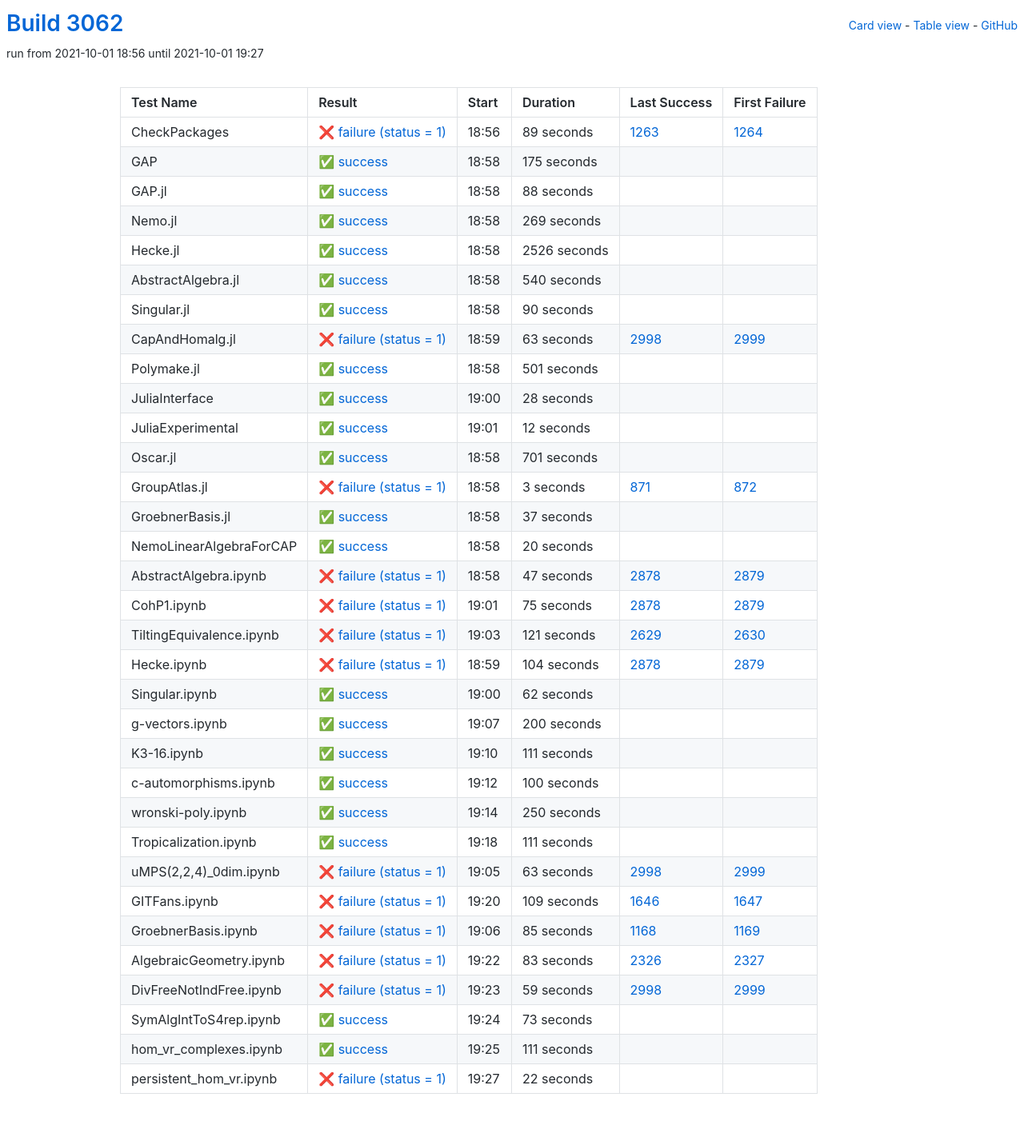
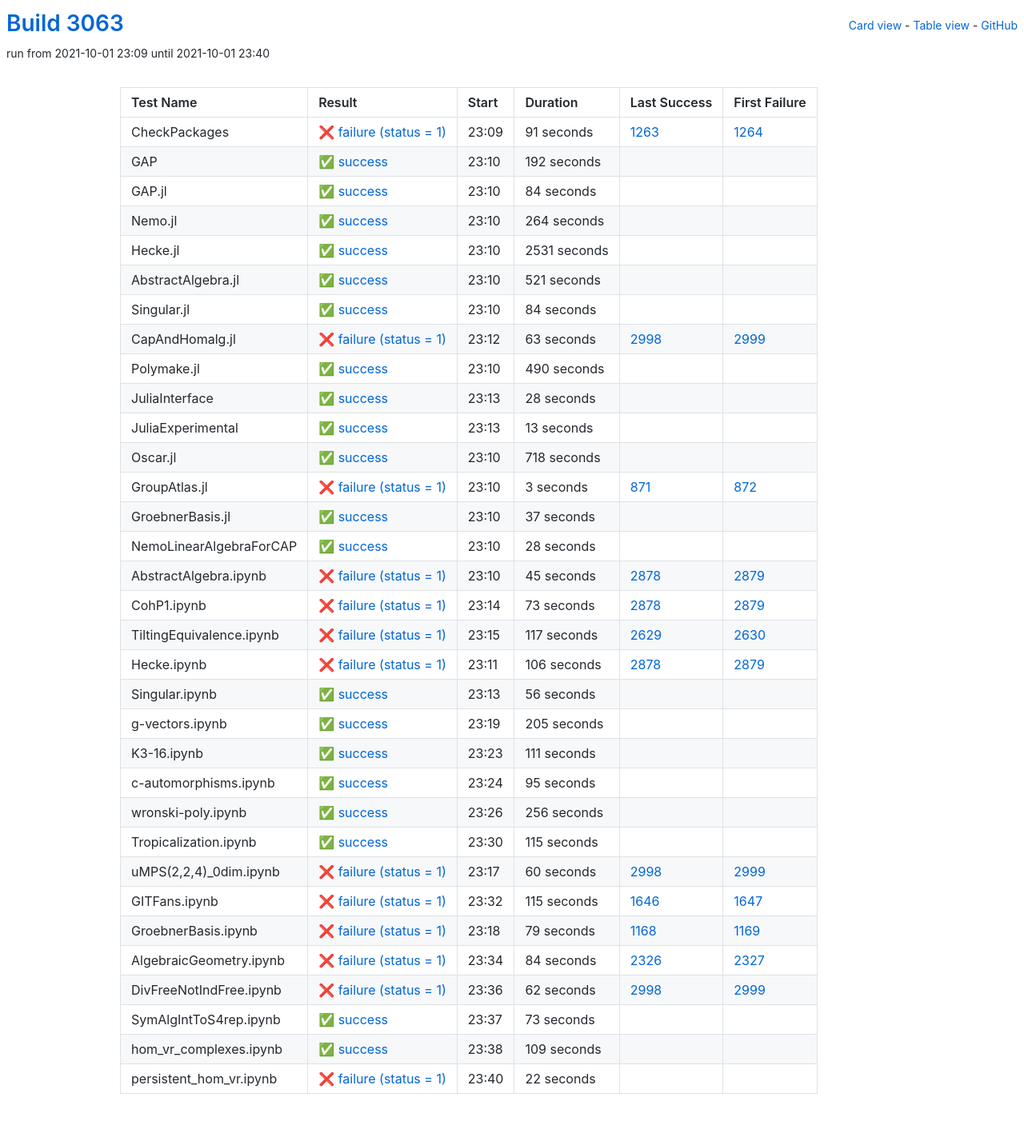
Before and after one commit to oscar-system/oscar-ci-status-stable, a Jekyll site: the page built from table.html, in a window 1280 px wide. Shown: the whole page at 80% size. Built offline with Jekyll 4.4.1, drawn with Linux system fonts in a browser that asks for light colours.

Commit message:
Build #3063

```diff
--- a/_data/ci.yml
+++ b/_data/ci.yml
@@ -1,6 +1,6 @@
 ---
-build: 3062
-build_url: https://oscarci.mathematik.uni-kl.de/job/oscar-stable/3062/
+build: 3063
+build_url: https://oscarci.mathematik.uni-kl.de/job/oscar-stable/3063/
 job: oscar-stable
 organization: oscar-system
 repo: oscar-ci-status-stable
@@ -8,92 +8,92 @@ repourl: https://github.com/oscar-system/oscar-ci-status-stable
 tests:
 - name: CheckPackages
   id: checkpackages
-  log: https://oscarci.mathematik.uni-kl.de/job/oscar-stable/3062/artifact/logs/build-3062/CheckPackages.log
-  start: 2021-10-01 18:56
+  log: https://oscarci.mathematik.uni-kl.de/job/oscar-stable/3063/artifact/logs/build-3063/CheckPackages.log
+  start: 2021-10-01 23:09
   success: false
   exitcode: 1
   status: failure
-  duration: 89
+  duration: 91
   last_success: 1263
   last_success_url: https://oscarci.mathematik.uni-kl.de/job/oscar-stable/1263/
   first_failure: 1264
   first_failure_url: https://oscarci.mathematik.uni-kl.de/job/oscar-stable/1264/
 - name: GAP
   id: gap
-  log: https://oscarci.mathematik.uni-kl.de/job/oscar-stable/3062/artifact/logs/build-3062/GAP.log
-  start: 2021-10-01 18:58
+  log: https://oscarci.mathematik.uni-kl.de/job/oscar-stable/3063/artifact/logs/build-3063/GAP.log
+  start: 2021-10-01 23:10
   success: true
   exitcode: 0
   status: success
-  duration: 175
+  duration: 192
   last_success: false
   last_success_url:
   first_failure: false
   first_failure_url:
 - name: GAP.jl
   id: gap-jl
-  log: https://oscarci.mathematik.uni-kl.de/job/oscar-stable/3062/artifact/logs/build-3062/GAP.jl.log
-  start: 2021-10-01 18:58
+  log: https://oscarci.mathematik.uni-kl.de/job/oscar-stable/3063/artifact/logs/build-3063/GAP.jl.log
+  start: 2021-10-01 23:10
   success: true
   exitcode: 0
   status: success
-  duration: 88
+  duration: 84
   last_success: false
   last_success_url:
   first_failure: false
   first_failure_url:
 - name: Nemo.jl
   id: nemo-jl
-  log: https://oscarci.mathematik.uni-kl.de/job/oscar-stable/3062/artifact/logs/build-3062/Nemo.jl.log
-  start: 2021-10-01 18:58
+  log: https://oscarci.mathematik.uni-kl.de/job/oscar-stable/3063/artifact/logs/build-3063/Nemo.jl.log
+  start: 2021-10-01 23:10
   success: true
   exitcode: 0
   status: success
-  duration: 269
+  duration: 264
   last_success: false
   last_success_url:
   first_failure: false
   first_failure_url:
 - name: Hecke.jl
   id: hecke-jl
-  log: https://oscarci.mathematik.uni-kl.de/job/oscar-stable/3062/artifact/logs/build-3062/Hecke.jl.log
-  start: 2021-10-01 18:58
+  log: https://oscarci.mathematik.uni-kl.de/job/oscar-stable/3063/artifact/logs/build-3063/Hecke.jl.log
+  start: 2021-10-01 23:10
   success: true
   exitcode: 0
   status: success
-  duration: 2526
+  duration: 2531
   last_success: false
   last_success_url:
   first_failure: false
   first_failure_url:
 - name: AbstractAlgebra.jl
   id: abstractalgebra-jl
-  log: https://oscarci.mathematik.uni-kl.de/job/oscar-stable/3062/artifact/logs/build-3062/AbstractAlgebra.jl.log
-  start: 2021-10-01 18:58
+  log: https://oscarci.mathematik.uni-kl.de/job/oscar-stable/3063/artifact/logs/build-3063/AbstractAlgebra.jl.log
+  start: 2021-10-01 23:10
   success: true
   exitcode: 0
   status: success
-  duration: 540
+  duration: 521
   last_success: false
   last_success_url:
   first_failure: false
   first_failure_url:
 - name: Singular.jl
   id: singular-jl
-  log: https://oscarci.mathematik.uni-kl.de/job/oscar-stable/3062/artifact/logs/build-3062/Singular.jl.log
-  start: 2021-10-01 18:58
+  log: https://oscarci.mathematik.uni-kl.de/job/oscar-stable/3063/artifact/logs/build-3063/Singular.jl.log
+  start: 2021-10-01 23:10
   success: true
   exitcode: 0
   status: success
-  duration: 90
+  duration: 84
   last_success: false
   last_success_url:
   first_failure: false
   first_failure_url:
 - name: CapAndHomalg.jl
   id: capandhomalg-jl
-  log: https://oscarci.mathematik.uni-kl.de/job/oscar-stable/3062/artifact/logs/build-3062/CapAndHomalg.jl.log
-  start: 2021-10-01 18:59
+  log: https://oscarci.mathematik.uni-kl.de/job/oscar-stable/3063/artifact/logs/build-3063/CapAndHomalg.jl.log
+  start: 2021-10-01 23:12
   success: false
   exitcode: 1
   status: failure
@@ -104,20 +104,20 @@ tests:
   first_failure_url: https://oscarci.mathematik.uni-kl.de/job/oscar-stable/2999/
 - name: Polymake.jl
   id: polymake-jl
-  log: https://oscarci.mathematik.uni-kl.de/job/oscar-stable/3062/artifact/logs/build-3062/Polymake.jl.log
-  start: 2021-10-01 18:58
+  log: https://oscarci.mathematik.uni-kl.de/job/oscar-stable/3063/artifact/logs/build-3063/Polymake.jl.log
+  start: 2021-10-01 23:10
   success: true
   exitcode: 0
   status: success
-  duration: 501
+  duration: 490
   last_success: false
   last_success_url:
   first_failure: false
   first_failure_url:
 - name: JuliaInterface
   id: juliainterface
-  log: https://oscarci.mathematik.uni-kl.de/job/oscar-stable/3062/artifact/logs/build-3062/JuliaInterface.log
-  start: 2021-10-01 19:00
+  log: https://oscarci.mathematik.uni-kl.de/job/oscar-stable/3063/artifact/logs/build-3063/JuliaInterface.log
+  start: 2021-10-01 23:13
   success: true
   exitcode: 0
   status: success
@@ -128,32 +128,32 @@ tests:
   first_failure_url:
 - name: JuliaExperimental
   id: juliaexperimental
-  log: https://oscarci.mathematik.uni-kl.de/job/oscar-stable/3062/artifact/logs/build-3062/JuliaExperimental.log
-  start: 2021-10-01 19:01
+  log: https://oscarci.mathematik.uni-kl.de/job/oscar-stable/3063/artifact/logs/build-3063/JuliaExperimental.log
+  start: 2021-10-01 23:13
   success: true
   exitcode: 0
   status: success
-  duration: 12
+  duration: 13
   last_success: false
   last_success_url:
   first_failure: false
   first_failure_url:
 - name: Oscar.jl
   id: oscar-jl
-  log: https://oscarci.mathematik.uni-kl.de/job/oscar-stable/3062/artifact/logs/build-3062/Oscar.jl.log
-  start: 2021-10-01 18:58
+  log: https://oscarci.mathematik.uni-kl.de/job/oscar-stable/3063/artifact/logs/build-3063/Oscar.jl.log
+  start: 2021-10-01 23:10
   success: true
   exitcode: 0
   status: success
-  duration: 701
+  duration: 718
   last_success: false
   last_success_url:
   first_failure: false
   first_failure_url:
 - name: GroupAtlas.jl
   id: groupatlas-jl
-  log: https://oscarci.mathematik.uni-kl.de/job/oscar-stable/3062/artifact/logs/build-3062/GroupAtlas.jl.log
-  start: 2021-10-01 18:58
+  log: https://oscarci.mathematik.uni-kl.de/job/oscar-stable/3063/artifact/logs/build-3063/GroupAtlas.jl.log
+  start: 2021-10-01 23:10
   success: false
   exitcode: 1
   status: failure
@@ -164,8 +164,8 @@ tests:
   first_failure_url: https://oscarci.mathematik.uni-kl.de/job/oscar-stable/872/
 - name: GroebnerBasis.jl
   id: groebnerbasis-jl
-  log: https://oscarci.mathematik.uni-kl.de/job/oscar-stable/3062/artifact/logs/build-3062/GroebnerBasis.jl.log
-  start: 2021-10-01 18:58
+  log: https://oscarci.mathematik.uni-kl.de/job/oscar-stable/3063/artifact/logs/build-3063/GroebnerBasis.jl.log
+  start: 2021-10-01 23:10
   success: true
   exitcode: 0
   status: success
@@ -176,92 +176,92 @@ tests:
   first_failure_url:
 - name: NemoLinearAlgebraForCAP
   id: nemolinearalgebraforcap
-  log: https://oscarci.mathematik.uni-kl.de/job/oscar-stable/3062/artifact/logs/build-3062/NemoLinearAlgebraForCAP.log
-  start: 2021-10-01 18:58
+  log: https://oscarci.mathematik.uni-kl.de/job/oscar-stable/3063/artifact/logs/build-3063/NemoLinearAlgebraForCAP.log
+  start: 2021-10-01 23:10
   success: true
   exitcode: 0
   status: success
-  duration: 20
+  duration: 28
   last_success: false
   last_success_url:
   first_failure: false
   first_failure_url:
 - name: AbstractAlgebra.ipynb
   id: abstractalgebra-ipynb
-  log: https://oscarci.mathematik.uni-kl.de/job/oscar-stable/3062/artifact/logs/build-3062/AbstractAlgebra.ipynb.log
-  start: 2021-10-01 18:58
+  log: https://oscarci.mathematik.uni-kl.de/job/oscar-stable/3063/artifact/logs/build-3063/AbstractAlgebra.ipynb.log
+  start: 2021-10-01 23:10
   success: false
   exitcode: 1
   status: failure
-  duration: 47
+  duration: 45
   last_success: 2878
   last_success_url: https://oscarci.mathematik.uni-kl.de/job/oscar-stable/2878/
   first_failure: 2879
   first_failure_url: https://oscarci.mathematik.uni-kl.de/job/oscar-stable/2879/
 - name: CohP1.ipynb
   id: cohp1-ipynb
-  log: https://oscarci.mathematik.uni-kl.de/job/oscar-stable/3062/artifact/logs/build-3062/CohP1.ipynb.log
-  start: 2021-10-01 19:01
+  log: https://oscarci.mathematik.uni-kl.de/job/oscar-stable/3063/artifact/logs/build-3063/CohP1.ipynb.log
+  start: 2021-10-01 23:14
   success: false
   exitcode: 1
   status: failure
-  duration: 75
+  duration: 73
   last_success: 2878
   last_success_url: https://oscarci.mathematik.uni-kl.de/job/oscar-stable/2878/
   first_failure: 2879
   first_failure_url: https://oscarci.mathematik.uni-kl.de/job/oscar-stable/2879/
 - name: TiltingEquivalence.ipynb
   id: tiltingequivalence-ipynb
-  log: https://oscarci.mathematik.uni-kl.de/job/oscar-stable/3062/artifact/logs/build-3062/TiltingEquivalence.ipynb.log
-  start: 2021-10-01 19:03
+  log: https://oscarci.mathematik.uni-kl.de/job/oscar-stable/3063/artifact/logs/build-3063/TiltingEquivalence.ipynb.log
+  start: 2021-10-01 23:15
   success: false
   exitcode: 1
   status: failure
-  duration: 121
+  duration: 117
   last_success: 2629
   last_success_url: https://oscarci.mathematik.uni-kl.de/job/oscar-stable/2629/
   first_failure: 2630
   first_failure_url: https://oscarci.mathematik.uni-kl.de/job/oscar-stable/2630/
 - name: Hecke.ipynb
   id: hecke-ipynb
-  log: https://oscarci.mathematik.uni-kl.de/job/oscar-stable/3062/artifact/logs/build-3062/Hecke.ipynb.log
-  start: 2021-10-01 18:59
+  log: https://oscarci.mathematik.uni-kl.de/job/oscar-stable/3063/artifact/logs/build-3063/Hecke.ipynb.log
+  start: 2021-10-01 23:11
   success: false
   exitcode: 1
   status: failure
-  duration: 104
+  duration: 106
   last_success: 2878
   last_success_url: https://oscarci.mathematik.uni-kl.de/job/oscar-stable/2878/
   first_failure: 2879
   first_failure_url: https://oscarci.mathematik.uni-kl.de/job/oscar-stable/2879/
 - name: Singular.ipynb
   id: singular-ipynb
-  log: https://oscarci.mathematik.uni-kl.de/job/oscar-stable/3062/artifact/logs/build-3062/Singular.ipynb.log
-  start: 2021-10-01 19:00
+  log: https://oscarci.mathematik.uni-kl.de/job/oscar-stable/3063/artifact/logs/build-3063/Singular.ipynb.log
+  start: 2021-10-01 23:13
   success: true
   exitcode: 0
   status: success
-  duration: 62
+  duration: 56
   last_success: false
   last_success_url:
   first_failure: false
   first_failure_url:
 - name: g-vectors.ipynb
   id: g-vectors-ipynb
-  log: https://oscarci.mathematik.uni-kl.de/job/oscar-stable/3062/artifact/logs/build-3062/g-vectors.ipynb.log
-  start: 2021-10-01 19:07
+  log: https://oscarci.mathematik.uni-kl.de/job/oscar-stable/3063/artifact/logs/build-3063/g-vectors.ipynb.log
+  start: 2021-10-01 23:19
   success: true
   exitcode: 0
   status: success
-  duration: 200
+  duration: 205
   last_success: false
   last_success_url:
   first_failure: false
   first_failure_url:
 - name: K3-16.ipynb
   id: k3-16-ipynb
-  log: https://oscarci.mathematik.uni-kl.de/job/oscar-stable/3062/artifact/logs/build-3062/K3-16.ipynb.log
-  start: 2021-10-01 19:10
+  log: https://oscarci.mathematik.uni-kl.de/job/oscar-stable/3063/artifact/logs/build-3063/K3-16.ipynb.log
+  start: 2021-10-01 23:23
   success: true
   exitcode: 0
   status: success
@@ -272,104 +272,104 @@ tests:
   first_failure_url:
 - name: c-automorphisms.ipynb
   id: c-automorphisms-ipynb
-  log: https://oscarci.mathematik.uni-kl.de/job/oscar-stable/3062/artifact/logs/build-3062/c-automorphisms.ipynb.log
-  start: 2021-10-01 19:12
+  log: https://oscarci.mathematik.uni-kl.de/job/oscar-stable/3063/artifact/logs/build-3063/c-automorphisms.ipynb.log
+  start: 2021-10-01 23:24
   success: true
   exitcode: 0
   status: success
-  duration: 100
+  duration: 95
   last_success: false
   last_success_url:
   first_failure: false
   first_failure_url:
 - name: wronski-poly.ipynb
   id: wronski-poly-ipynb
-  log: https://oscarci.mathematik.uni-kl.de/job/oscar-stable/3062/artifact/logs/build-3062/wronski-poly.ipynb.log
-  start: 2021-10-01 19:14
+  log: https://oscarci.mathematik.uni-kl.de/job/oscar-stable/3063/artifact/logs/build-3063/wronski-poly.ipynb.log
+  start: 2021-10-01 23:26
   success: true
   exitcode: 0
   status: success
-  duration: 250
+  duration: 256
   last_success: false
   last_success_url:
   first_failure: false
   first_failure_url:
 - name: Tropicalization.ipynb
   id: tropicalization-ipynb
-  log: https://oscarci.mathematik.uni-kl.de/job/oscar-stable/3062/artifact/logs/build-3062/Tropicalization.ipynb.log
-  start: 2021-10-01 19:18
+  log: https://oscarci.mathematik.uni-kl.de/job/oscar-stable/3063/artifact/logs/build-3063/Tropicalization.ipynb.log
+  start: 2021-10-01 23:30
   success: true
   exitcode: 0
   status: success
-  duration: 111
+  duration: 115
   last_success: false
   last_success_url:
   first_failure: false
   first_failure_url:
 - name: uMPS(2,2,4)_0dim.ipynb
   id: umps-2-2-4-0dim-ipynb
-  log: https://oscarci.mathematik.uni-kl.de/job/oscar-stable/3062/artifact/logs/build-3062/uMPS-2-2-4-_0dim.ipynb.log
-  start: 2021-10-01 19:05
+  log: https://oscarci.mathematik.uni-kl.de/job/oscar-stable/3063/artifact/logs/build-3063/uMPS-2-2-4-_0dim.ipynb.log
+  start: 2021-10-01 23:17
   success: false
   exitcode: 1
   status: failure
-  duration: 63
+  duration: 60
   last_success: 2998
   last_success_url: https://oscarci.mathematik.uni-kl.de/job/oscar-stable/2998/
   first_failure: 2999
   first_failure_url: https://oscarci.mathematik.uni-kl.de/job/oscar-stable/2999/
 - name: GITFans.ipynb
   id: gitfans-ipynb
-  log: https://oscarci.mathematik.uni-kl.de/job/oscar-stable/3062/artifact/logs/build-3062/GITFans.ipynb.log
-  start: 2021-10-01 19:20
+  log: https://oscarci.mathematik.uni-kl.de/job/oscar-stable/3063/artifact/logs/build-3063/GITFans.ipynb.log
+  start: 2021-10-01 23:32
   success: false
   exitcode: 1
   status: failure
-  duration: 109
+  duration: 115
   last_success: 1646
   last_success_url: https://oscarci.mathematik.uni-kl.de/job/oscar-stable/1646/
   first_failure: 1647
   first_failure_url: https://oscarci.mathematik.uni-kl.de/job/oscar-stable/1647/
 - name: GroebnerBasis.ipynb
   id: groebnerbasis-ipynb
-  log: https://oscarci.mathematik.uni-kl.de/job/oscar-stable/3062/artifact/logs/build-3062/GroebnerBasis.ipynb.log
-  start: 2021-10-01 19:06
+  log: https://oscarci.mathematik.uni-kl.de/job/oscar-stable/3063/artifact/logs/build-3063/GroebnerBasis.ipynb.log
+  start: 2021-10-01 23:18
   success: false
   exitcode: 1
   status: failure
-  duration: 85
+  duration: 79
   last_success: 1168
   last_success_url: https://oscarci.mathematik.uni-kl.de/job/oscar-stable/1168/
   first_failure: 1169
   first_failure_url: https://oscarci.mathematik.uni-kl.de/job/oscar-stable/1169/
 - name: AlgebraicGeometry.ipynb
   id: algebraicgeometry-ipynb
-  log: https://oscarci.mathematik.uni-kl.de/job/oscar-stable/3062/artifact/logs/build-3062/AlgebraicGeometry.ipynb.log
-  start: 2021-10-01 19:22
+  log: https://oscarci.mathematik.uni-kl.de/job/oscar-stable/3063/artifact/logs/build-3063/AlgebraicGeometry.ipynb.log
+  start: 2021-10-01 23:34
   success: false
   exitcode: 1
   status: failure
-  duration: 83
+  duration: 84
   last_success: 2326
   last_success_url: https://oscarci.mathematik.uni-kl.de/job/oscar-stable/2326/
   first_failure: 2327
   first_failure_url: https://oscarci.mathematik.uni-kl.de/job/oscar-stable/2327/
 - name: DivFreeNotIndFree.ipynb
   id: divfreenotindfree-ipynb
-  log: https://oscarci.mathematik.uni-kl.de/job/oscar-stable/3062/artifact/logs/build-3062/DivFreeNotIndFree.ipynb.log
-  start: 2021-10-01 19:23
+  log: https://oscarci.mathematik.uni-kl.de/job/oscar-stable/3063/artifact/logs/build-3063/DivFreeNotIndFree.ipynb.log
+  start: 2021-10-01 23:36
   success: false
   exitcode: 1
   status: failure
-  duration: 59
+  duration: 62
   last_success: 2998
   last_success_url: https://oscarci.mathematik.uni-kl.de/job/oscar-stable/2998/
   first_failure: 2999
   first_failure_url: https://oscarci.mathematik.uni-kl.de/job/oscar-stable/2999/
 - name: SymAlgIntToS4rep.ipynb
   id: symalginttos4rep-ipynb
-  log: https://oscarci.mathematik.uni-kl.de/job/oscar-stable/3062/artifact/logs/build-3062/SymAlgIntToS4rep.ipynb.log
-  start: 2021-10-01 19:24
+  log: https://oscarci.mathematik.uni-kl.de/job/oscar-stable/3063/artifact/logs/build-3063/SymAlgIntToS4rep.ipynb.log
+  start: 2021-10-01 23:37
   success: true
   exitcode: 0
   status: success
@@ -380,20 +380,20 @@ tests:
   first_failure_url:
 - name: hom_vr_complexes.ipynb
   id: hom-vr-complexes-ipynb
-  log: https://oscarci.mathematik.uni-kl.de/job/oscar-stable/3062/artifact/logs/build-3062/hom_vr_complexes.ipynb.log
-  start: 2021-10-01 19:25
+  log: https://oscarci.mathematik.uni-kl.de/job/oscar-stable/3063/artifact/logs/build-3063/hom_vr_complexes.ipynb.log
+  start: 2021-10-01 23:38
   success: true
   exitcode: 0
   status: success
-  duration: 111
+  duration: 109
   last_success: false
   last_success_url:
   first_failure: false
   first_failure_url:
 - name: persistent_hom_vr.ipynb
   id: persistent-hom-vr-ipynb
-  log: https://oscarci.mathematik.uni-kl.de/job/oscar-stable/3062/artifact/logs/build-3062/persistent_hom_vr.ipynb.log
-  start: 2021-10-01 19:27
+  log: https://oscarci.mathematik.uni-kl.de/job/oscar-stable/3063/artifact/logs/build-3063/persistent_hom_vr.ipynb.log
+  start: 2021-10-01 23:40
   success: false
   exitcode: 1
   status: failure
```
Also changed, not shown: README.md.
